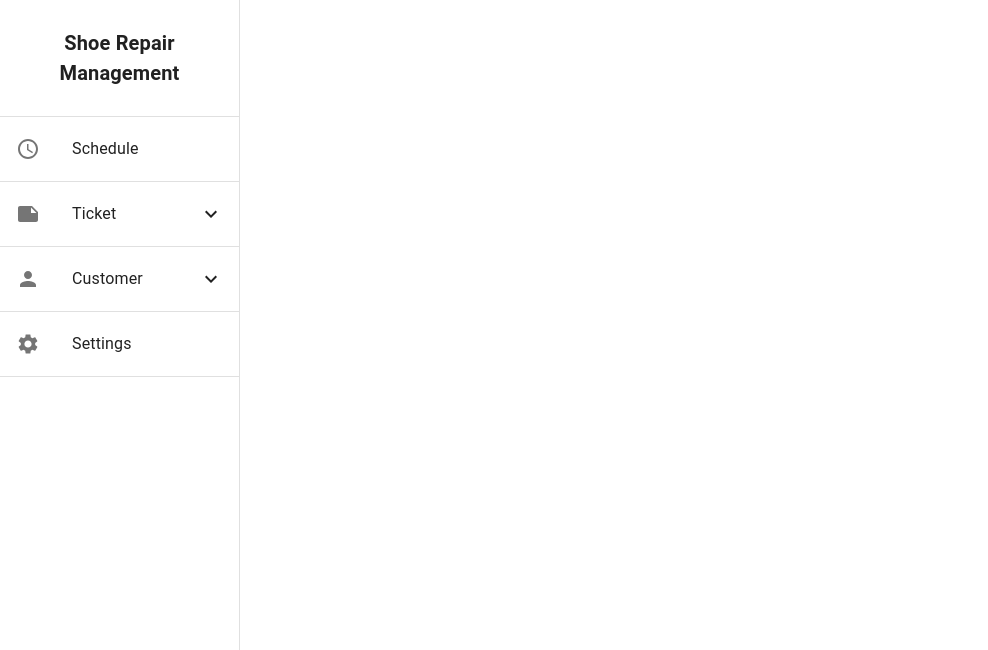
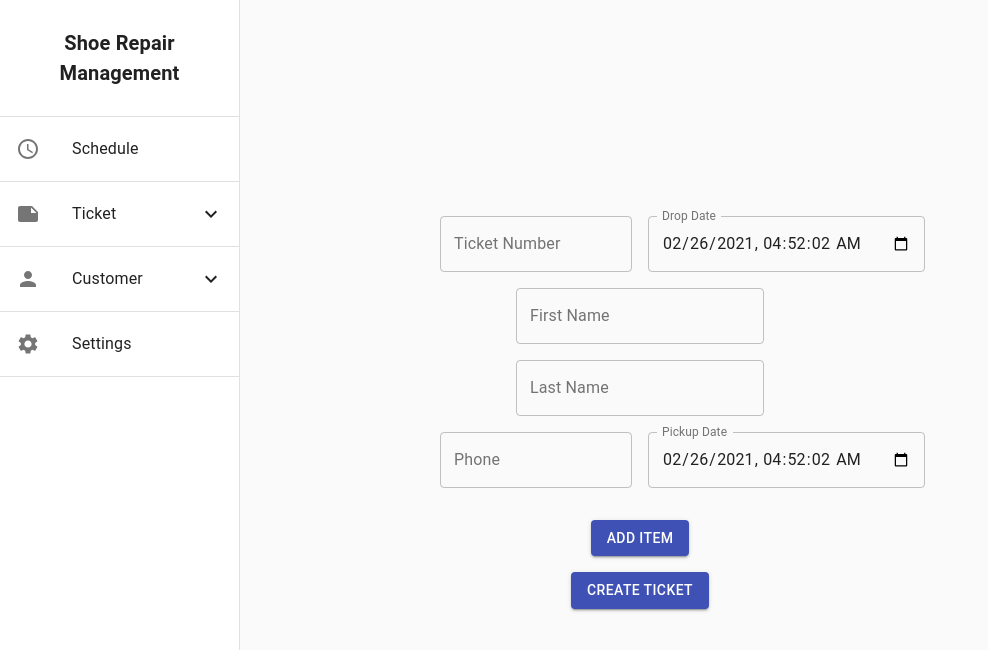
Before and after one commit to gosupark27/Shoe-Repair-Management, a React (Create React App) app in the folder client/: page /ticket in a window 1280 px wide. Shown: the top 650 px of the page, without its empty margins (0-988 px from the left). Built offline with nearby package versions, Linux system fonts and the light colour scheme.

Commit message:
Using routes in drawer links

```diff
--- a/client/src/App.js
+++ b/client/src/App.js
@@ -3,15 +3,25 @@ import TicketForm from './component/ticketForm'
 import Login from './component/login'
 import Navbar from './component/navbar'
 import PermDrawer from './component/permanentDrawer'
+import { BrowserRouter as Router, Route, Switch, Link } from 'react-router-dom';
+import EditTicket from './component/editTicket'
 
 function App() {
 
   return (
-    <div className="App">
-      <header className="App-header">
-      <PermDrawer/>
-      </header>
-    </div>
+    <Router>
+      <Switch>
+        <Route path="/login" component={Login} />
+        <Route path="/ticket" component={TicketForm} />
+        <Route path="/view" component="ViewForm" />
+        <Route path="/edit" component={EditTicket} />
+      </Switch>
+      <div className="App">
+        <header className="App-header">
+          <PermDrawer />
+        </header>
+      </div>
+    </Router>
   );
 }
 
--- a/client/src/component/permanentDrawer.js
+++ b/client/src/component/permanentDrawer.js
@@ -18,7 +18,7 @@ import ScheduleIcon from '@material-ui/icons/Schedule';
 import SettingsIcon from '@material-ui/icons/Settings';
 import Typography from '@material-ui/core/Typography';
 import Box from '@material-ui/core/Box';
-import AppsIcon from '@material-ui/icons/Apps';
+import { useHistory} from 'react-router-dom';
 
 const drawerWidth = 240;
 
@@ -45,12 +45,16 @@ const useStyles = makeStyles((theme) => ({
 const PermanentDrawer = () => {
     const classes = useStyles();
     const [open, setOpen] = useState({});
+    const history = useHistory()
 
     const itemClick = (name) => {
         let input = { [name]: !open[name] };
         setOpen(input);
-        console.log(open);
     };
+
+    const wtf = () => {
+        console.log('wtf hello')
+    }
 
     return (
         <div className={classes.root}>
@@ -89,7 +93,7 @@ const PermanentDrawer = () => {
 
               <Collapse in={open.ticket}>
                 <List className={classes.nestedList}>
-                  <ListItem button>
+                  <ListItem button onClick={() => history.push('/ticket')}>
                     <ListItemIcon>
                       <AddIcon />
                     </ListItemIcon>
--- a/client/src/component/ticketForm.js
+++ b/client/src/component/ticketForm.js
@@ -2,7 +2,6 @@ import React, { useState } from 'react'
 import Button from '@material-ui/core/Button';
 import TextField from '@material-ui/core/TextField';
 import Grid from '@material-ui/core/Grid';
-import Container from '@material-ui/core/Container';
 import TicketService from '../services/API';
 import { useHistory } from 'react-router-dom'
 import ItemList from './itemList';
@@ -37,7 +36,7 @@ const TicketForm = () => {
     return (
         <div style={{ marginTop: 20 }}>
             <Grid container spacing={2} direction="column" alignItems='center' justify='center' style={{ minHeight: '100vh' }}>
-                <Grid container item spacing={2} xs={12} alignItems='flex-start' justify='center' style={{backgroundColor:'#00FF00'}}>
+                <Grid container item spacing={2} xs={4} alignItems='flex-start' justify='center'>
                     <Grid item xs={6}>
                         <TextField label="Ticket Number" variant="outlined" value={ticketNumber} onChange={(e) => setTicketNumber(e.target.value)} />
                     </Grid>
@@ -45,7 +44,7 @@ const TicketForm = () => {
                         <TextField label="Drop Date" type="datetime-local" variant="outlined" value={dropDate} onChange={(e) => setDropDate(e.target.value)} />
                     </Grid>
                 </Grid>
-                <Grid container item spacing={2} xs={12} alignItems='center' justify='center' style={{backgroundColor:'#FFFF00'}}>
+                <Grid container item spacing={2} xs={4} alignItems='center' justify='center'>
                     <Grid item >
                         <TextField label="First Name" variant="outlined" value={firstName} onChange={(e) => setFirstName(e.target.value)} />
                     </Grid>
@@ -53,7 +52,7 @@ const TicketForm = () => {
                         <TextField label="Last Name" variant="outlined" value={lastName} onChange={(e) => setLastName(e.target.value)} />
                     </Grid>
                 </Grid>
-                <Grid container item spacing={2} xs={12} alignItems='center' justify='center' style={{backgroundColor:'#FF00FF'}}>
+                <Grid container item spacing={2} xs={4} alignItems='center' justify='center'>
                     <Grid item xs={6}>
                         <TextField label="Phone" variant="outlined" value={phone} onChange={(e) => setPhone(e.target.value)} />
                     </Grid>
@@ -61,9 +60,16 @@ const TicketForm = () => {
                         <TextField label="Pickup Date" type="datetime-local" variant="outlined" value={pickUpDate} onChange={(e) => setPickUpDate(e.target.value)} />
                     </Grid>
                 </Grid>
-                <Grid container item spacing={2} xs={12} alignItems='center' justify='center' style={{backgroundColor:'#FF0000'}}>
+                <Grid container item spacing={2} xs={12} alignItems='center' justify='center'>
                     <Grid item>
                         <ItemList setTicketItems={setTicketItem} />
+                    </Grid>
+                </Grid>
+                <Grid container item spacing={2} xs={12} alignItems='center' justify='center'>
+                    <Grid item>
+                        <Button variant="contained" color="primary" onClick={callApi}>
+                            Create Ticket
+                        </Button>
                     </Grid>
                 </Grid>
             </Grid>
```
